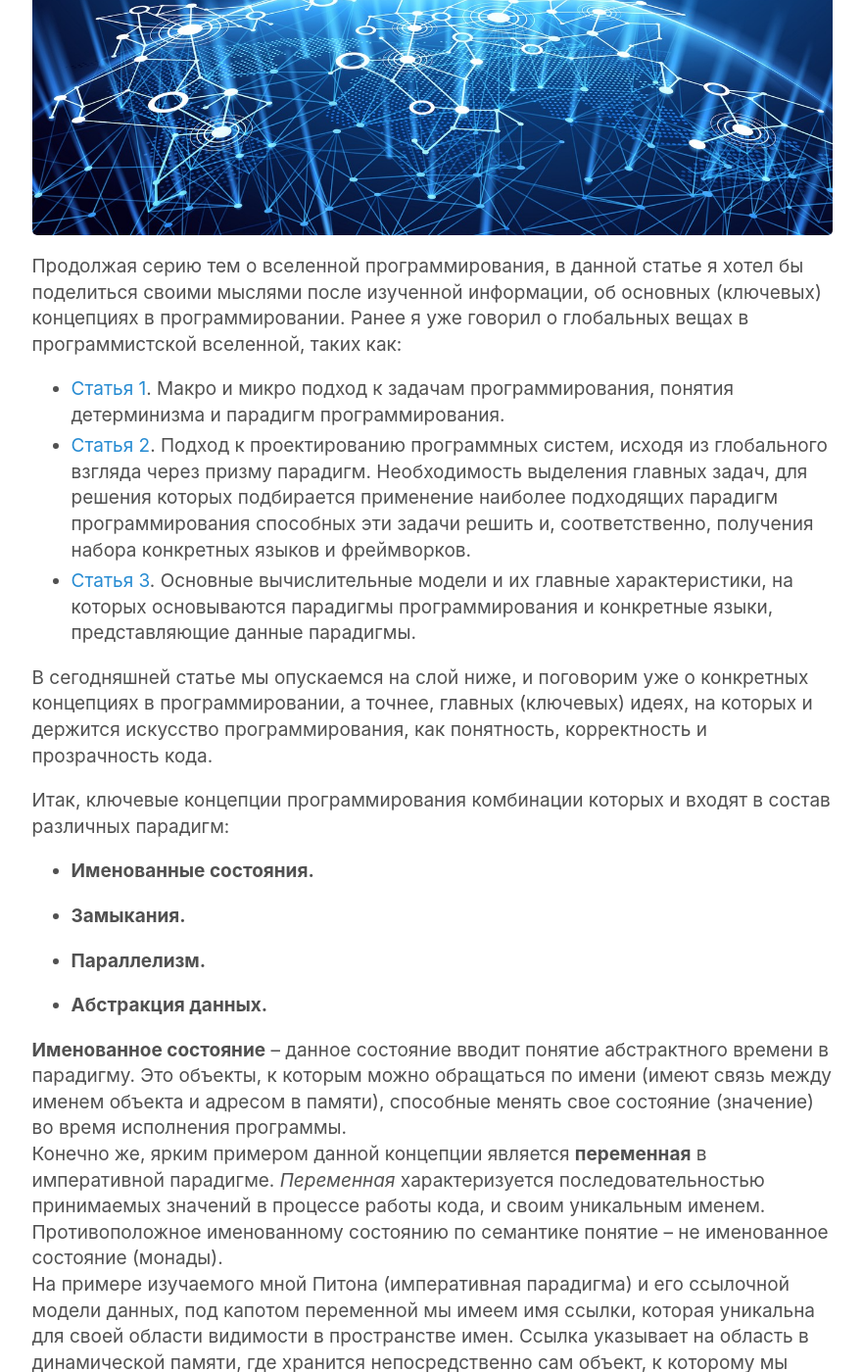
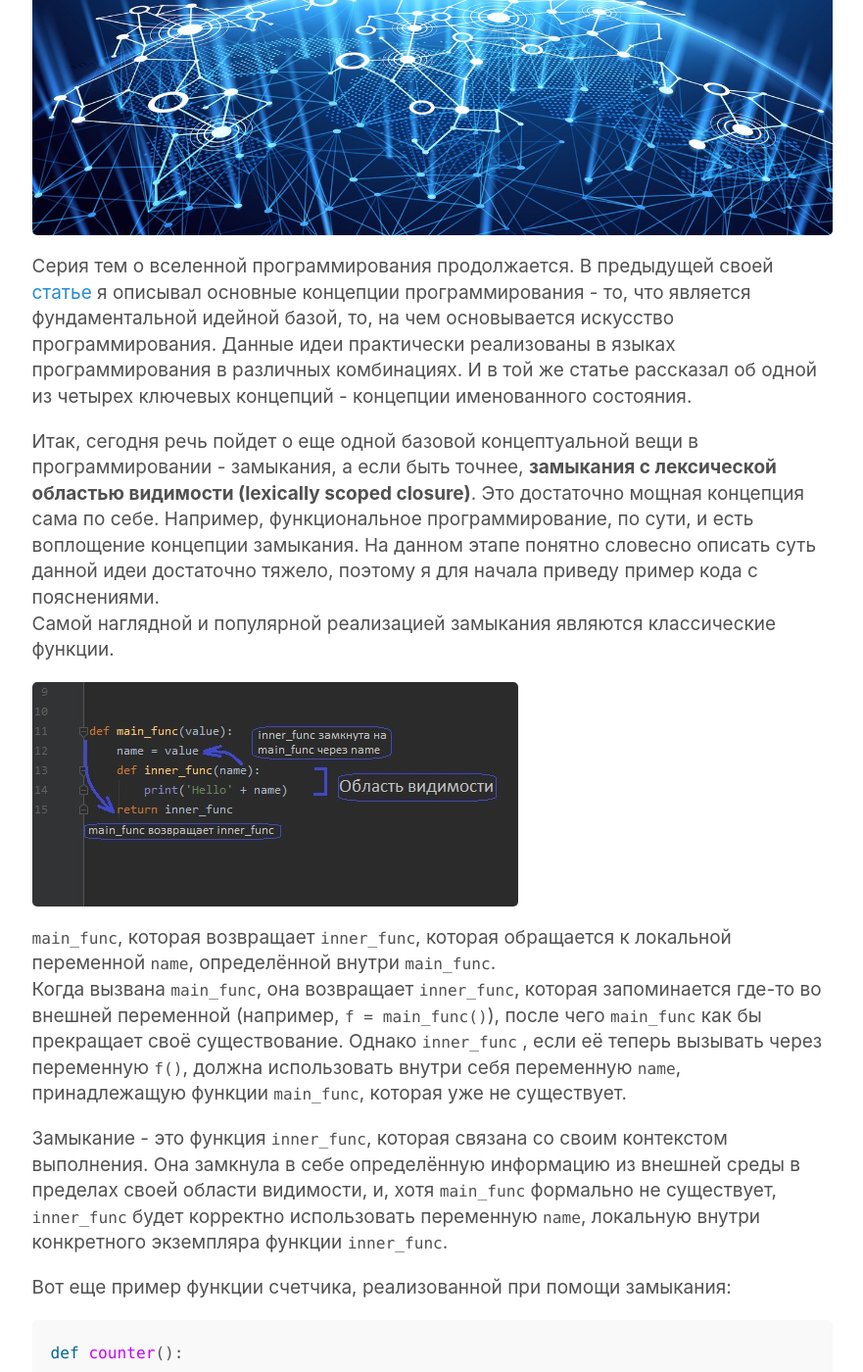
Before and after one commit to optima740/optima740.github.io, a Jekyll site: the page built from index.html, in a window 1280 px wide and 1400 px high, scrolled down 957 px. Shown: the whole window at 98% size, without its empty margins (199-1080 px from the left). Built offline with Jekyll 4.4.1, drawn with Linux system fonts in a browser that asks for light colours; the list of posts is cut into pages by our own code; some of the changed text lies outside the part shown.

Commit message:
post_15-02-21

````diff
--- a/_posts/2021-02-02-programming universe4.md
+++ b/_posts/2021-02-02-programming universe4.md
@@ -36,3 +36,5 @@ title: Вселенная программирования. Ключевые к
 Таком образом получается, (как я уже говорил в предыдущей статье) что парадигма с поддержкой именованного состояния является более выразительной для описания процессов реального мира, но в тоже время и более непредсказуемой (носит недетерминированный характер, не всегда корректна).
 Возможен некий компромиссный подход к использованию именованных состояний - инкапсулировать именованные состояния в системе в виде классов как абстрактных типов данных. В таком случае каждый АТД задаёт конкретную структуру данных с формальным набором операций над ней, корректность которого доказывать уже проще.
 Но об абстракции данных мы поговорим отдельно в следующих статьях.
+
+Кроме того, в данную концепцию можно добавить такое понятие как **именованные записи** (**record**). Сюда мы можем отнести структуры данных (массивы, списки, деревья, хэш-таблицы и тд), в общем это все сущности, имеющие набор ссылок на условные элементы с индексированным доступом к каждому элементу. Класс без методов, в котором есть только общедоступные поля, к которым имеется доступ по имени, также является именованной записью.
--- /dev/null
+++ b/_posts/2021-02-15-programming universe5.md
@@ -0,0 +1,55 @@
+---
+layout: post
+title: Вселенная программирования. Ключевые концепции ч2 - Замыкания.
+---
+![](/image/post-2021-01-10/1.png)
+
+Серия тем о вселенной программирования продолжается. В предыдущей своей [статье](https://optima740.github.io/2021/02/02/programming-universe4/) я описывал основные концепции программирования - то, что является фундаментальной идейной базой, то, на чем основывается искусство программирования. Данные идеи практически реализованы в языках программирования в различных комбинациях.  И в той же статье рассказал об одной из четырех ключевых концепций - концепции именованного состояния.
+
+Итак, сегодня речь пойдет о еще одной базовой концептуальной вещи в программировании - замыкания, а если быть точнее, **замыкания с лексической областью видимости (lexically scoped closure)**.
+Это достаточно мощная концепция сама по себе. Например, функциональное программирование, по сути, и есть воплощение концепции замыкания. На данном этапе понятно словесно описать суть данной идеи достаточно тяжело, поэтому я для начала приведу пример кода с пояснениями.
+Самой наглядной и популярной реализацией замыкания являются классические функции.
+
+![](/image/post-2021-02-15/pic1.jpg)
+
+`main_func`, которая возвращает `inner_func`, которая обращается к локальной переменной `name`, определённой внутри `main_func`.
+Когда вызвана `main_func`, она возвращает `inner_func`, которая запоминается где-то во внешней переменной (например, `f = main_func()`), после чего `main_func` как бы прекращает своё существование.
+Однако `inner_func` , если её теперь вызывать через переменную `f()`, должна использовать внутри себя переменную `name`, принадлежащую функции `main_func`, которая уже не существует.
+
+Замыкание - это функция `inner_func`, которая связана со своим контекстом выполнения. Она замкнула в себе определённую информацию из внешней среды в пределах своей области видимости, и, хотя `main_func` формально не существует, `inner_func` будет корректно использовать переменную `name`, локальную внутри конкретного экземпляра функции `inner_func`.
+
+Вот еще пример функции счетчика, реализованной при помощи замыкания:
+```python
+def counter():
+    count = 0
+    def inner():
+        nonlocal count
+        count += 1
+        return count
+    return inner
+
+c = counter()
+for i in range(5):
+    print(c())
+
+# 1
+# 2
+# 3
+# 4
+# 5
+
+r = counter()
+for i in range(3):
+    print(r())
+# 1
+# 2
+# 3
+```
+Каждый раз при вызове функции `counter()`, она будет считать и запоминать кол-во своих вызовов.
+Если создать новый объект (при этом пространство имен обновится), то счетчик сбрасывается и считает заново.
+
+Ну а теперь попробую описать суть концепции более простыми словами.
+Итак, **замыкание** – это функция, связанная со своим контекстом выполнения использованием пространства имен. Главная идея тут заключается в разделении определения программной логики от ее исполнения через создание функций, которые возвращают своим результатом другие функции со своим контекстом. Другими словами, программа может взять некоторые инструкции кода в одном месте в виде отложенного "пакета работы", передать их в другое место, и исполнить уже там. Причём результат выполнения пакета в новом месте программы будет точно таким же, как если бы этот пакет выполнялся там, где замыкание было исходно создано.
+
+Кроме того, объекты и другие программные компоненты, хранящие внутри себя нужные состояния (или ссылки на них) – это также является замыканиями. Например, в ООП класс – это, по сути, функция, которая при своем вызове (через конструктор) возвращает объект – это тоже замыкание.
+Таким образом, мы видим в концепции замыкания общую ключевую конструкцию для различных парадигм программирования, таких как функциональное, императивное и объектно-ориентированное. В большинстве языков программирования замыкания скрыты внутри имплементации языка и не доступны программисту напрямую.
````
Also changed, not shown: image/post-2021-02-15/pic1.jpg (added).
